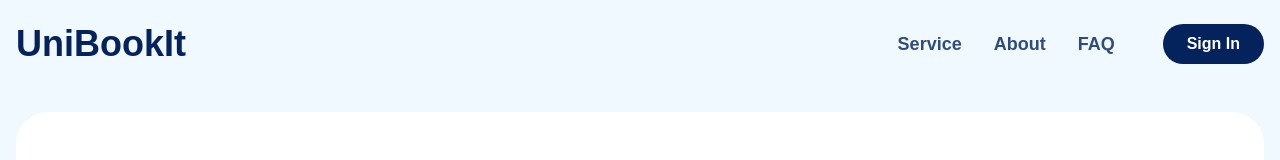
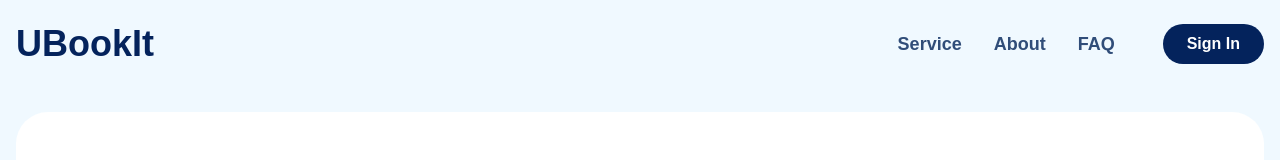
Before and after one commit to anna-megalou/UBookIt, a Next.js app: page / in a window 1280 px wide. Shown: the top 160 px of the page. Built offline with nearby package versions, Linux system fonts and the light colour scheme.

Commit message:
version3 odf sign in

```diff
--- a/src/components/Header.tsx
+++ b/src/components/Header.tsx
@@ -8,7 +8,7 @@ export default function Header() {
           {/* Logo */}
           <div className="flex-none w-fill pr-20">
             <Link href="/" className="text-4xl font-bold text-primary-dark">
-              UniBookIt
+              UBookIt
             </Link>
           </div>
 
```
Also changed, not shown: 12 other files (tests, documents, lock files or other folders).
